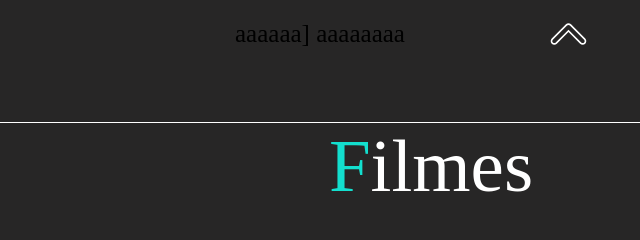
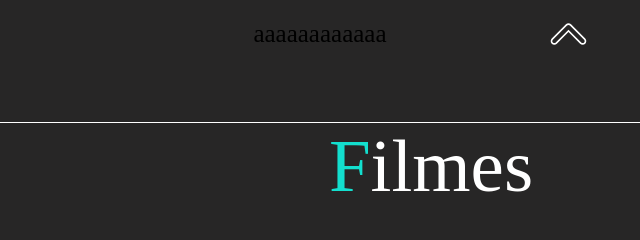
Before and after one commit to PabloGbzin/Projeto-Curso-IndicaFilmes, a plain HTML site: page index.html in a window 1280 px wide. Shown: the top 240 px of the page, 209-849 px from the left. Drawn offline with Linux system fonts and the light colour scheme.

Commit message:
alterarHtml

```diff
--- a/index.html
+++ b/index.html
@@ -15,8 +15,7 @@
         <div class="logo-principal" id="indica-filmes">
             <h1><span class="estilo-cor-logo">In</span>dica Filmes</h1>
         </div>
-        aaaaaa]
-        aaaaaaaa
+    aaaaaaaaaaaa
         <div class="container-menu">
             <ul class="conteudo-menu">
                 <li><a href="#filmes-section"><img src="./img/rolo-de-filme.png" alt="" class="imagem">
```
